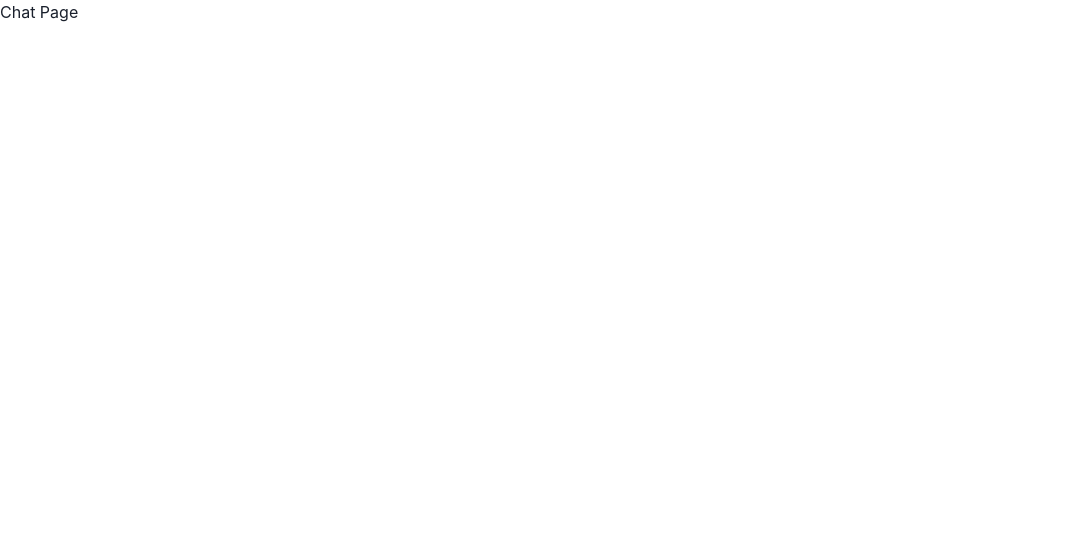
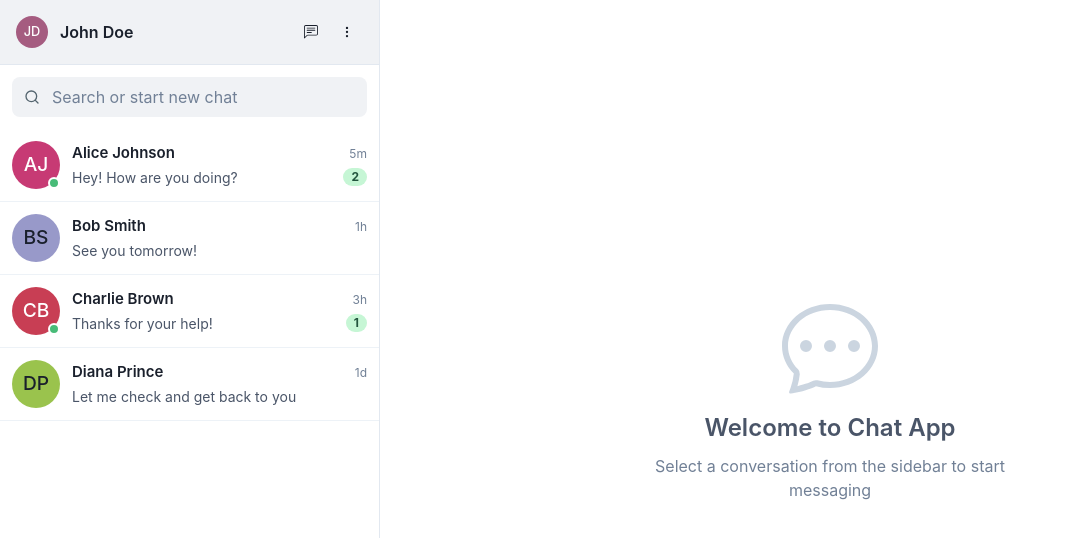
Before and after one commit to amritsapkotadev/Real-time-chat-Application, a React (Create React App) app in the folder frontend/: page /chats in a window 1280 px wide. Shown: the top 538 px of the page, without its empty margins (0-1068 px from the left). Built offline with nearby package versions, Linux system fonts and the light colour scheme.

Commit message:
redesign Chatpage with modern WhatsApp/Slack-inspired layout

```diff
--- a/frontend/src/pages/Chatpage.js
+++ b/frontend/src/pages/Chatpage.js
@@ -1,8 +1,155 @@
-import React, { useEffect } from 'react';
-import axios from 'axios';
+import React, { useState } from 'react';
+import { Box, Flex, Text, VStack, Icon, useDisclosure } from '@chakra-ui/react';
+import { BsChatDots } from 'react-icons/bs';
+import SideDrawer from '../components/SideDrawer';
+import ChatWindow from '../components/ChatWindow';
 
-const Chatpage = () =>
+const sampleChats = [
+  {
+    id: '1',
+    name: 'Alice Johnson',
+    lastMessage: 'Hey! How are you doing?',
+    timestamp: new Date(Date.now() - 1000 * 60 * 5),
+    unread: 2,
+    isOnline: true,
+    avatar: 'Alice Johnson'
+  },
+  {
+    id: '2',
+    name: 'Bob Smith',
+    lastMessage: 'See you tomorrow!',
+    timestamp: new Date(Date.now() - 1000 * 60 * 60),
+    unread: 0,
+    isOnline: false,
+    avatar: 'Bob Smith'
+  },
+  {
+    id: '3',
+    name: 'Charlie Brown',
+    lastMessage: 'Thanks for your help!',
+    timestamp: new Date(Date.now() - 1000 * 60 * 60 * 3),
+    unread: 1,
+    isOnline: true,
+    avatar: 'Charlie Brown'
+  },
+  {
+    id: '4',
+    name: 'Diana Prince',
+    lastMessage: 'Let me check and get back to you',
+    timestamp: new Date(Date.now() - 1000 * 60 * 60 * 24),
+    unread: 0,
+    isOnline: false,
+    avatar: 'Diana Prince'
+  },
+];
 
-<h1>Chat Page</h1>;
+const sampleMessages = {
+  '1': [
+    { senderId: '1', content: 'Hi there!', timestamp: new Date(Date.now() - 1000 * 60 * 30) },
+    { senderId: 'me', content: 'Hello Alice! How have you been?', timestamp: new Date(Date.now() - 1000 * 60 * 25) },
+    { senderId: '1', content: 'Great! Just working on some projects', timestamp: new Date(Date.now() - 1000 * 60 * 20) },
+    { senderId: 'me', content: 'That sounds exciting!', timestamp: new Date(Date.now() - 1000 * 60 * 15) },
+    { senderId: '1', content: 'Hey! How are you doing?', timestamp: new Date(Date.now() - 1000 * 60 * 5) },
+  ],
+  '2': [
+    { senderId: '2', content: 'Yo! What\'s up?', timestamp: new Date(Date.now() - 1000 * 60 * 120) },
+    { senderId: 'me', content: 'Hi Bob, not much. You?', timestamp: new Date(Date.now() - 1000 * 60 * 115) },
+    { senderId: '2', content: 'See you tomorrow!', timestamp: new Date(Date.now() - 1000 * 60 * 60) },
+  ],
+  '3': [
+    { senderId: 'me', content: 'Here\'s the document you needed', timestamp: new Date(Date.now() - 1000 * 60 * 200) },
+    { senderId: '3', content: 'Thanks for your help!', timestamp: new Date(Date.now() - 1000 * 60 * 180) },
+  ],
+};
+
+const Chatpage = () => {
+  const { isOpen, onOpen, onClose } = useDisclosure();
+  const [activeChat, setActiveChat] = useState(null);
+  const [messages, setMessages] = useState(sampleMessages);
+  const currentUser = {
+    name: 'John Doe',
+    email: 'john.doe@example.com',
+    avatar: 'John Doe'
+  };
+
+  const handleSelectChat = (chat) => {
+    setActiveChat(chat);
+    onClose(); // Close drawer on mobile after selecting chat
+  };
+
+  return (
+    <Flex h="100vh" bg="#f0f2f5" overflow="hidden">
+      {/* Left Sidebar - Desktop */}
+      <Box
+        display={{ base: 'none', md: 'block' }}
+        w="380px"
+        borderRight="1px solid"
+        borderColor="gray.200"
+        bg="white"
+      >
+        <SideDrawer
+          chats={sampleChats}
+          activeChat={activeChat}
+          onSelectChat={handleSelectChat}
+          currentUser={currentUser}
+        />
+      </Box>
+
+      {/* Mobile Drawer */}
+      <Box display={{ base: 'block', md: 'none' }}>
+        <SideDrawer
+          chats={sampleChats}
+          activeChat={activeChat}
+          onSelectChat={handleSelectChat}
+          currentUser={currentUser}
+          isOpen={isOpen}
+          onClose={onClose}
+          onOpen={onOpen}
+          isMobile
+        />
+      </Box>
+
+      {/* Right Chat Window */}
+      <Flex flex="1" direction="column" bg="#efeae2" position="relative">
+        {activeChat ? (
+          <ChatWindow
+            chat={activeChat}
+            messages={messages[activeChat.id] || []}
+            onSend={(msg) => {
+              const newMessage = {
+                senderId: 'me',
+                content: msg,
+                timestamp: new Date()
+              };
+              setMessages(prev => ({
+                ...prev,
+                [activeChat.id]: [...(prev[activeChat.id] || []), newMessage],
+              }));
+            }}
+            onMenuClick={onOpen}
+          />
+        ) : (
+          <VStack
+            flex="1"
+            justify="center"
+            align="center"
+            spacing={4}
+            bg="white"
+          >
+            <Icon as={BsChatDots} boxSize={24} color="gray.300" />
+            <VStack spacing={2}>
+              <Text fontSize="2xl" fontWeight="semibold" color="gray.600">
+                Welcome to Chat App
+              </Text>
+              <Text fontSize="md" color="gray.500" textAlign="center" maxW="400px">
+                Select a conversation from the sidebar to start messaging
+              </Text>
+            </VStack>
+          </VStack>
+        )}
+      </Flex>
+    </Flex>
+  );
+};
 
 export default Chatpage;
```
